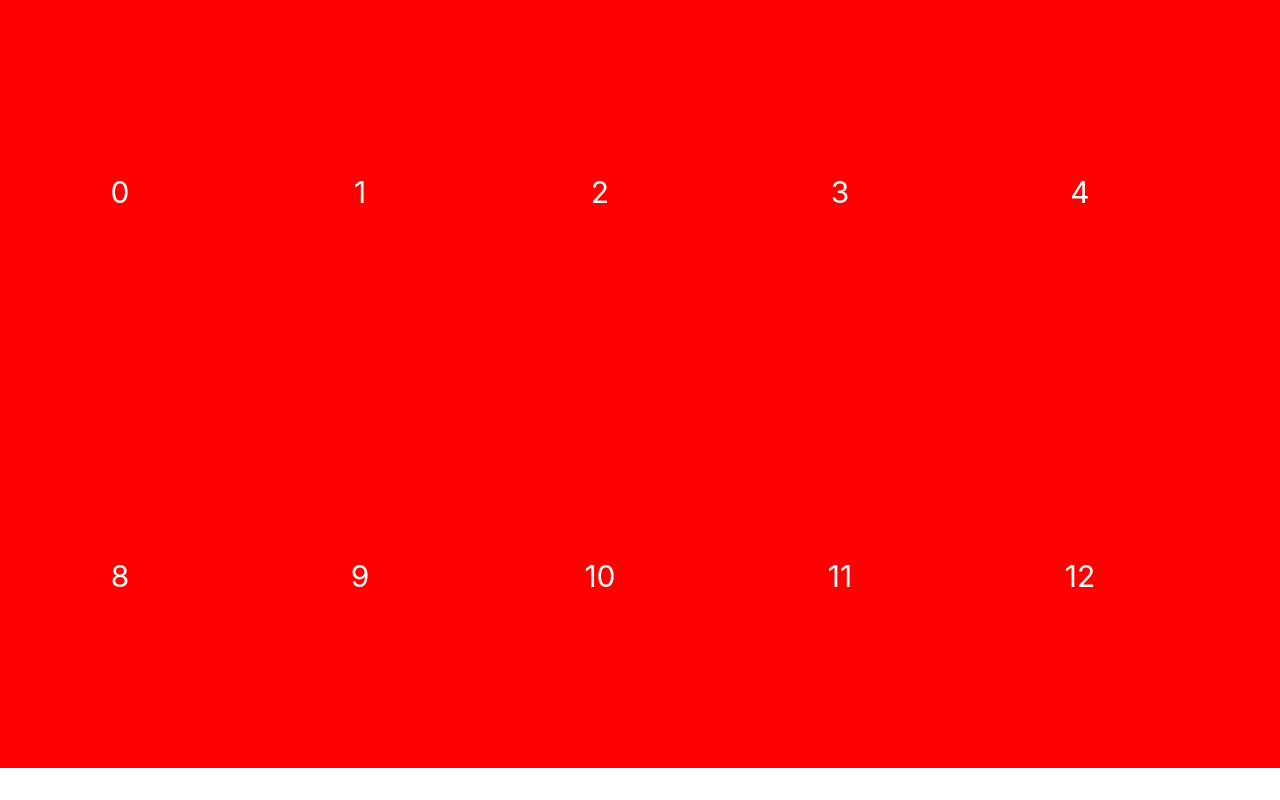
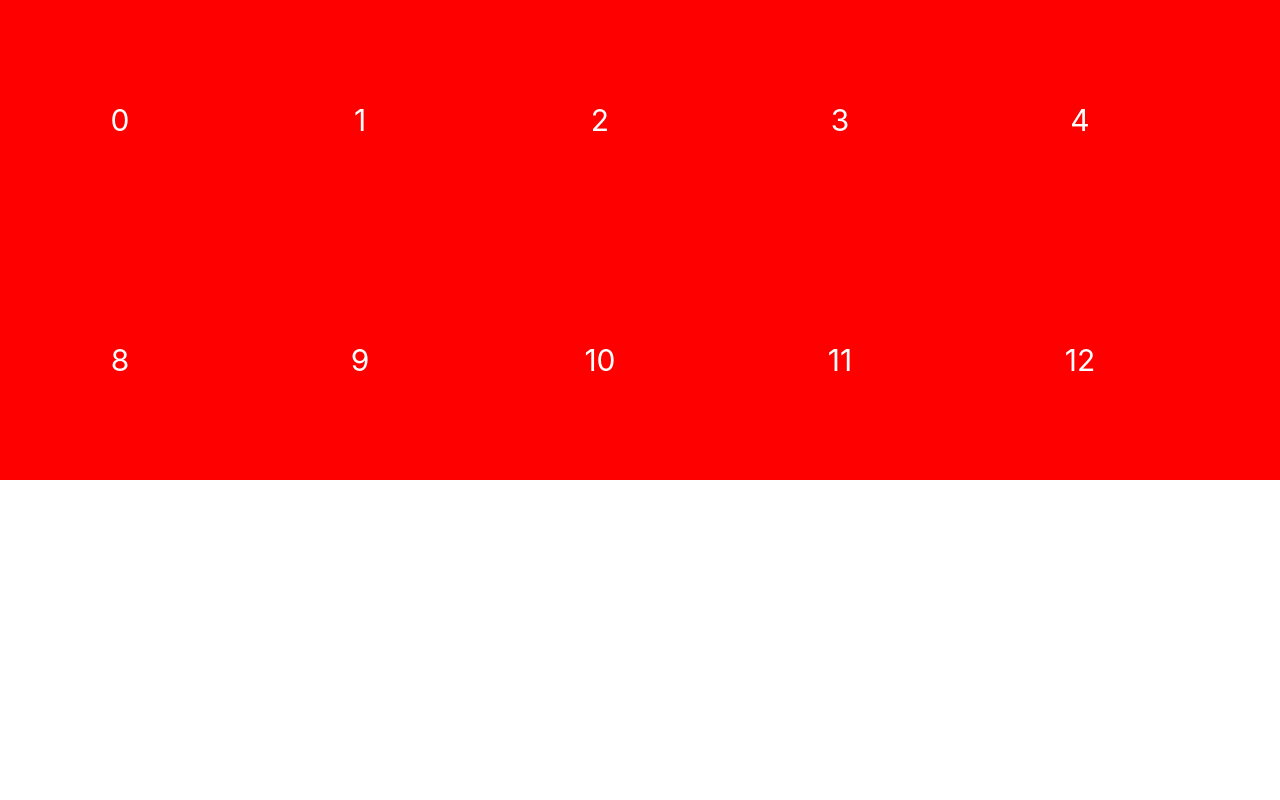
Before and after one commit to AliceDiNunno/prodeck-actionbar, a React (Create React App) app: page / in a window 1280 px wide. Shown: the top 800 px of the page. Built offline with nearby package versions, Linux system fonts and the light colour scheme.

Commit message:
[fix] wrong height

```diff
--- a/src/App.css
+++ b/src/App.css
@@ -11,11 +11,13 @@
   background-color: #282c34;
 
   width: 1920px;
-  height: 768px;
+  height: 480px;
 
   font-size: 30px;
 
   color: white;
+
+  overflow: hidden;
 }
 
 .App-link {
```
